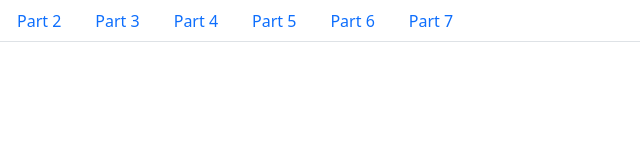
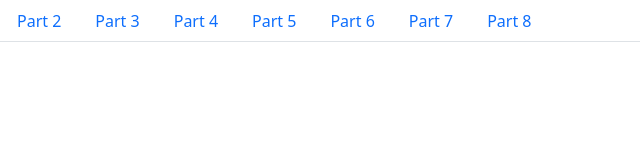
Before and after one commit to JoseHdez2-courses/rxjs-observables, a React (Create React App) app: page / in a window 1280 px wide. Shown: the top 160 px of the page, without its empty margins (0-640 px from the left). Built offline with nearby package versions, Linux system fonts and the light colour scheme.

Commit message:
Convert DOM and Node.js Streams to RxJS Observables with fromEvent

```diff
--- a/src/App.tsx
+++ b/src/App.tsx
@@ -8,7 +8,8 @@ const parts = [
   Parts.Part04,
   Parts.Part05,
   Parts.Part06,
-  Parts.Part07
+  Parts.Part07,
+  Parts.Part08
 ];
 
 export default function App() {
@@ -18,6 +19,12 @@ export default function App() {
         {parts.map((p, i) => (
           <Tab eventKey={`part-${i + 2}`} title={`Part ${i + 2}`}>
             {p()}
+            <h6 style={{ marginTop: "2rem" }}>Code:</h6>
+            <textarea
+              readOnly={true}
+              style={{ width: "100%", height: "50vh", fontFamily: "monospace" }}
+              value={p.toString()}
+            />
           </Tab>
         ))}
       </Tabs>
--- a/src/components/parts.tsx
+++ b/src/components/parts.tsx
@@ -1,6 +1,6 @@
 import React, { useState } from "react";
 import { Button, ListGroup, ListGroupItem } from "react-bootstrap";
-import { Observable, of } from "rxjs";
+import { Observable, of, from, fromEventPattern, fromEvent } from "rxjs";
 
 export const Part02 = () => {
   let bar = Observable.create((observer: any) => {
@@ -178,18 +178,18 @@ export const Part07 = () => {
   const title = "Convert JavaScript Values to RxJS Observables";
 
   let arr = [42, 100, 200];
-  // let foo = Observable.from(arr);
+  let foo = from(arr); // Observable.from is deprecated
 
   const onClick = () => {
-    // foo.subscribe(
-    //   (x: any) => {
-    //     console.log(x);
-    //   },
-    //   () => {
-    //     // complete handler.
-    //     console.log("done");
-    //   }
-    // );
+    foo.subscribe(
+      (x: any) => {
+        console.log(x);
+      },
+      () => {
+        // complete handler.
+        console.log("done");
+      }
+    );
   };
 
   return (
@@ -199,3 +199,45 @@ export const Part07 = () => {
     </div>
   );
 };
+
+export const Part08 = () => {
+  const title =
+    "Convert DOM and Node.js Streams to RxJS Observables with fromEvent";
+
+  let arr = [42, 100, 200];
+  // let foo = from(arr); // Observable.from is deprecated
+
+  const addEventHandler = (handler) => {
+    document.addEventListener("click", handler);
+  };
+
+  const removeEventHandler = (handler) => {
+    document.removeEventListener("click", handler);
+  };
+
+  // let foo = fromEventPattern(addEventHandler, removeEventHandler);
+  let foo = fromEvent(document, "click");
+
+  const onClick = () => {
+    foo.subscribe(
+      (x: any) => {
+        console.log("next " + x);
+      },
+      () => {
+        // complete handler.
+        console.log("done");
+      }
+    );
+  };
+
+  // let foo = fromEventPattern(add, remove){
+  //   return
+  // }
+
+  return (
+    <div>
+      <h5>{title}</h5>
+      <Button onClick={onClick}>Open console and click this</Button>
+    </div>
+  );
+};
```
Also changed, not shown: 1 other file (tests, documents, lock files or other folders).
